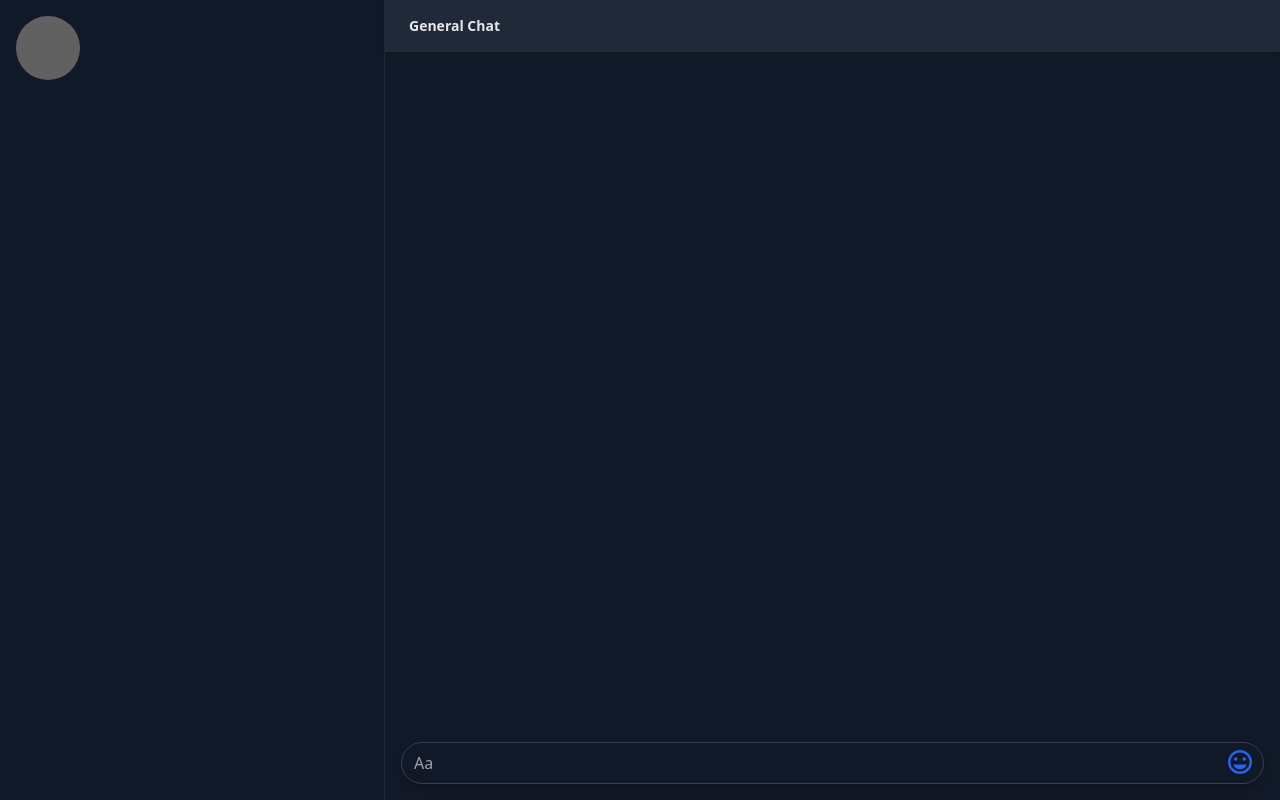
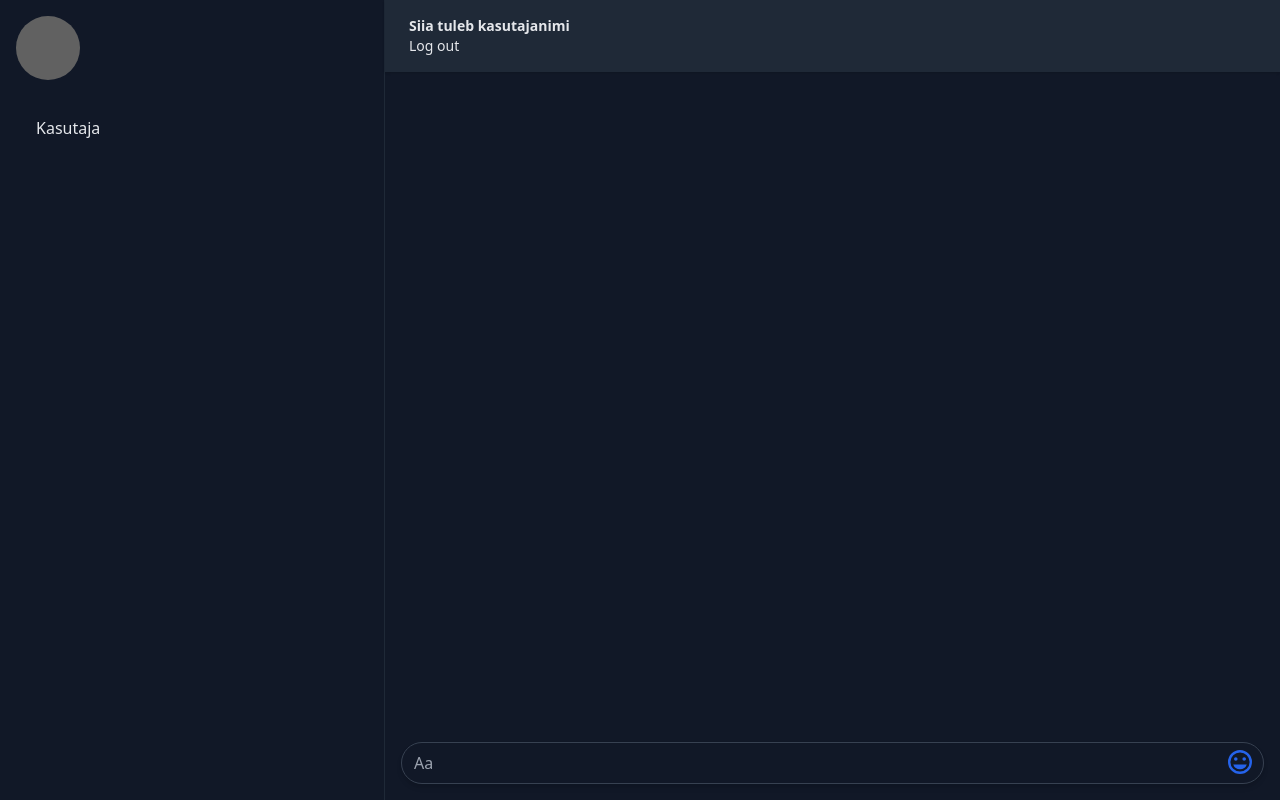
Before and after one commit to andrus14/node-ta19, a website: page public/index.html in a window 1280 px wide. Drawn offline with nearby package versions, Linux system fonts and the light colour scheme; no server answers; grey boxes are pictures that could not be loaded.

Commit message:
changed stuff

```diff
--- a/public/index.html
+++ b/public/index.html
@@ -74,13 +74,19 @@
                             <img class="rounded-full w-full h-full object-cover" alt="ravisankarchinnam" src="https://avatars3.githubusercontent.com/u/22351907?s=60" />
                         </div>
                     </div>
-                    <div id="user-list" class="contacts p-2 flex-1 overflow-y-scroll">
+                    <div class="contacts p-2 flex-1 overflow-y-scroll">
+                        <div class="flex justify-between items-center p-3 hover:bg-gray-800 rounded-lg relative">
+                            <div class="flex-auto min-w-0 ml-4 mr-6 hidden md:block group-hover:block">
+                                <p>Kasutaja</p>
+                            </div>
+                        </div>
                     </div>
                 </section>
                 <section class="flex flex-col flex-auto border-l border-gray-800">
                     <div class="chat-header px-6 py-4 flex flex-row flex-none justify-between items-center shadow bg-gray-800 ">
                         <div class="text-sm">
-                            <p class="font-bold">General Chat</p>
+                            <p class="font-bold">Siia tuleb kasutajanimi</p>
+                            <button id="logout">Log out</button>
                         </div>
                     </div>
                     <div id="chat-messages" class="chat-body p-4 flex-1 overflow-y-scroll">
@@ -89,17 +95,14 @@
                         <div class="flex flex-row items-center p-4">
                             <div class="relative flex-grow">
                                 <label>
-                  <input id="message-input"
-                    class="rounded-full py-2 pl-3 pr-10 w-full border border-gray-800 focus:border-gray-700 bg-gray-800 focus:bg-gray-900 focus:outline-none text-gray-200 focus:shadow-md transition duration-300 ease-in"
-                    type="text" value="" placeholder="Aa" />
-                  <button type="button"
-                    class="absolute top-0 right-0 mt-2 mr-3 flex flex-shrink-0 focus:outline-none block text-blue-600 hover:text-blue-700 w-6 h-6">
-                    <svg viewBox="0 0 20 20" class="w-full h-full fill-current">
-                      <path
-                        d="M10 20a10 10 0 1 1 0-20 10 10 0 0 1 0 20zm0-2a8 8 0 1 0 0-16 8 8 0 0 0 0 16zM6.5 9a1.5 1.5 0 1 1 0-3 1.5 1.5 0 0 1 0 3zm7 0a1.5 1.5 0 1 1 0-3 1.5 1.5 0 0 1 0 3zm2.16 3a6 6 0 0 1-11.32 0h11.32z" />
-                    </svg>
-                  </button>
-                </label>
+                                <input id="message-input" class="rounded-full py-2 pl-3 pr-10 w-full border border-gray-800 focus:border-gray-700 bg-gray-800 focus:bg-gray-900 focus:outline-none text-gray-200 focus:shadow-md transition duration-300 ease-in"
+                                       type="text" value="" placeholder="Aa"/>
+                                <button type="button" class="absolute top-0 right-0 mt-2 mr-3 flex flex-shrink-0 focus:outline-none block text-blue-600 hover:text-blue-700 w-6 h-6">
+                                    <svg viewBox="0 0 20 20" class="w-full h-full fill-current">
+                                        <path d="M10 20a10 10 0 1 1 0-20 10 10 0 0 1 0 20zm0-2a8 8 0 1 0 0-16 8 8 0 0 0 0 16zM6.5 9a1.5 1.5 0 1 1 0-3 1.5 1.5 0 0 1 0 3zm7 0a1.5 1.5 0 1 1 0-3 1.5 1.5 0 0 1 0 3zm2.16 3a6 6 0 0 1-11.32 0h11.32z" />
+                                    </svg>
+                                </button>
+                            </label>
                             </div>
                         </div>
                     </div>
```
